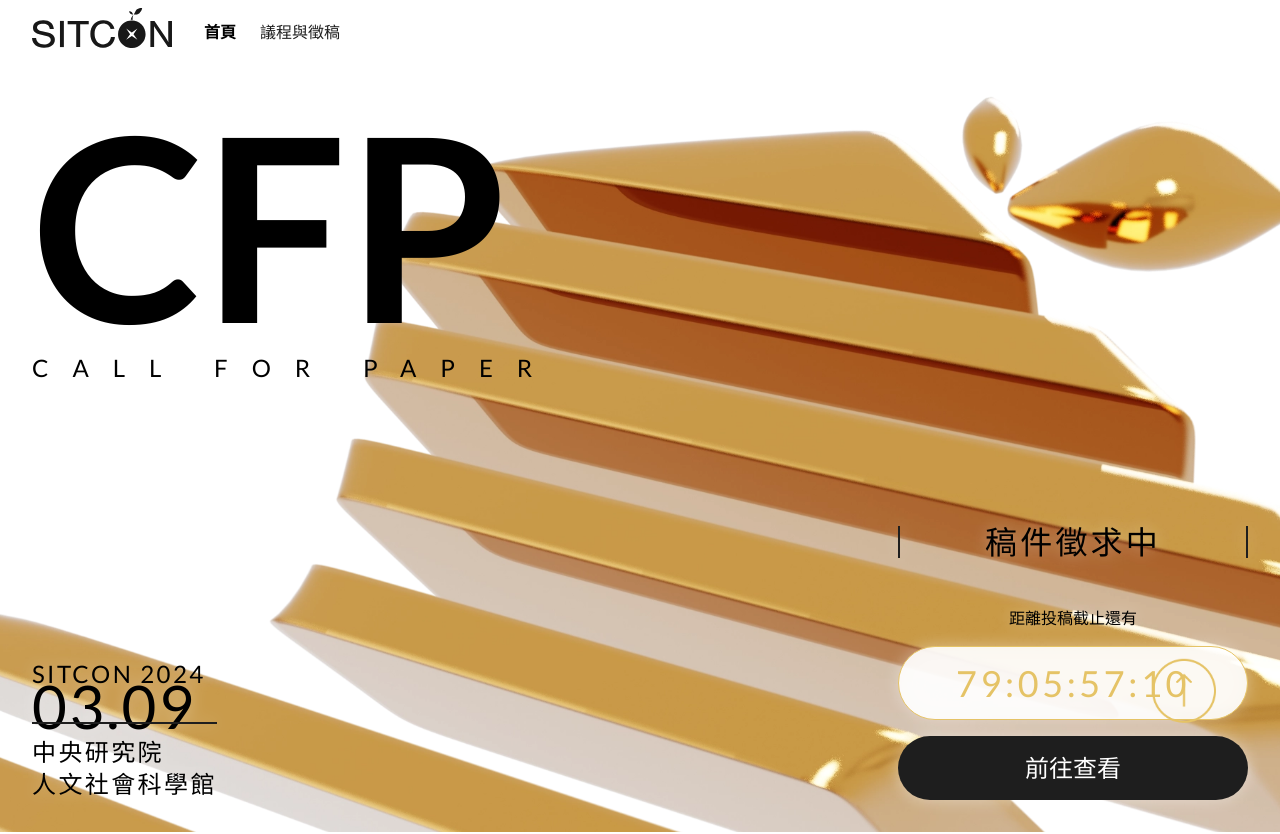
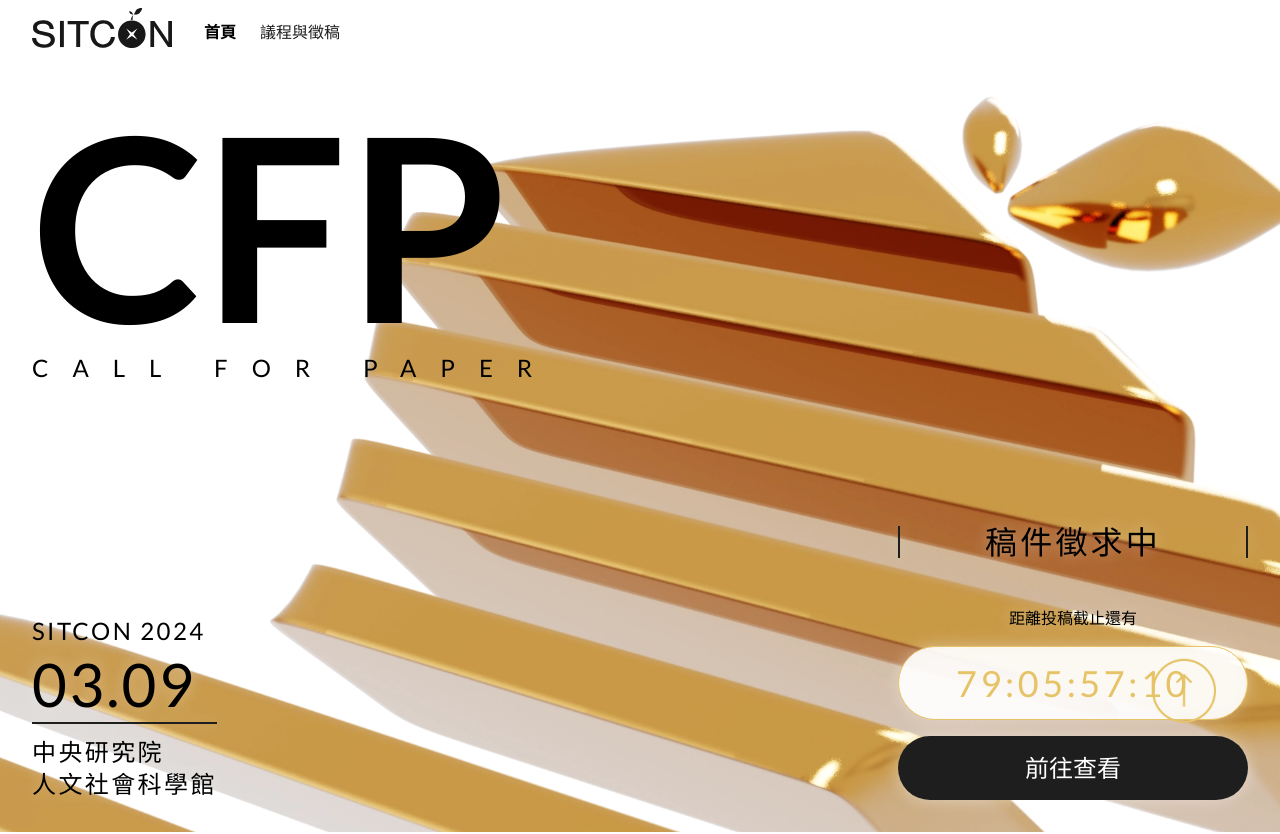
Before and after one commit to sitcon-tw/2024, a Next.js app: page /cfp in a window 1280 px wide. Shown: the top 834 px of the page. Built offline with nearby package versions, Linux system fonts and the light colour scheme.

Commit message:
fixed visual

```diff
--- a/components/cfp/Visual.tsx
+++ b/components/cfp/Visual.tsx
@@ -20,7 +20,7 @@ export default function Visual() {
         </div>
         <div className="flex flex-col tracking-widest mt-16 lg:absolute bottom-8 left-8 lg:text-[24px] lg:mt-0 drop-shadow-[0_0_8px_rgba(255,255,255,0.4)]">
           <div>SITCON 2024</div>
-          <div className="text-[2.5em]">03.09</div>
+          <div className="text-[2.5em] leading-[1.25em]">03.09</div>
           <div className="border-t-2 border-[#1E1E1E] pt-[0.5em] w-max">
             中央研究院
             <br />
```
